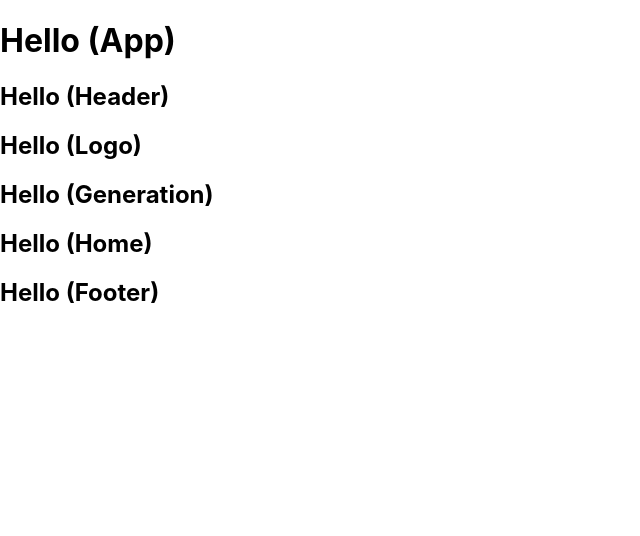
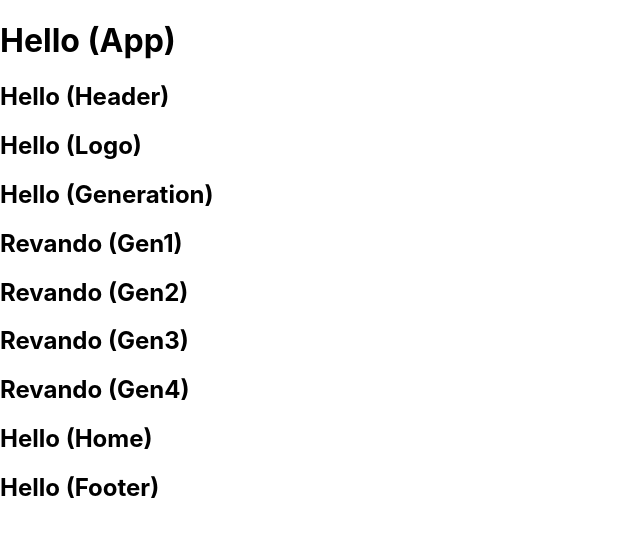
Before and after one commit to Aruperes/Fufufafa, a React (Create React App) app in the folder app-fufufafa/: page / in a window 1280 px wide. Shown: the top 536 px of the page, without its empty margins (0-640 px from the left). Built offline with nearby package versions, Linux system fonts and the light colour scheme.

Commit message:
ando push gen 1-4

```diff
--- /dev/null
+++ b/app-fufufafa/src/components/Header/Generation/Gen1/index.js
@@ -0,0 +1,10 @@
+const Gen1 = () => {
+  const RevandoGen1 = "Revando (Gen1)";
+  return (
+    <div>
+      <h2>{RevandoGen1}</h2>
+    </div>
+  );
+};
+
+export default Gen1;
--- /dev/null
+++ b/app-fufufafa/src/components/Header/Generation/Gen2/index.js
@@ -0,0 +1,10 @@
+const Gen2 = () => {
+    const RevandoGen2 = "Revando (Gen2)";
+    return (
+      <div>
+        <h2>{RevandoGen2}</h2>
+      </div>
+    );
+  };
+
+  export default Gen2;
--- /dev/null
+++ b/app-fufufafa/src/components/Header/Generation/Gen3/index.js
@@ -0,0 +1,10 @@
+const Gen3 = () => {
+  const RevandoGen3 = "Revando (Gen3)";
+  return (
+    <div>
+      <h2>{RevandoGen3}</h2>
+    </div>
+  );
+};
+
+export default Gen3;
--- /dev/null
+++ b/app-fufufafa/src/components/Header/Generation/Gen4/index.js
@@ -0,0 +1,10 @@
+const Gen4 = () => {
+  const RevandoGen4 = "Revando (Gen4)";
+  return (
+    <div>
+      <h2>{RevandoGen4}</h2>
+    </div>
+  );
+};
+
+export default Gen4;
--- a/app-fufufafa/src/components/Header/Generation/index.js
+++ b/app-fufufafa/src/components/Header/Generation/index.js
@@ -1,8 +1,16 @@
+import Gen1 from "./Gen1";
+import Gen2 from "./Gen2";
+import Gen3 from "./Gen3";
+import Gen4 from "./Gen4";
 const Generation = () => {
   const LikaGeneration = "Hello (Generation)";
   return (
     <div>
       <h2>{LikaGeneration}</h2>
+      <Gen1 />
+      <Gen2 />
+      <Gen3 />
+      <Gen4 />
     </div>
   );
 };
```
